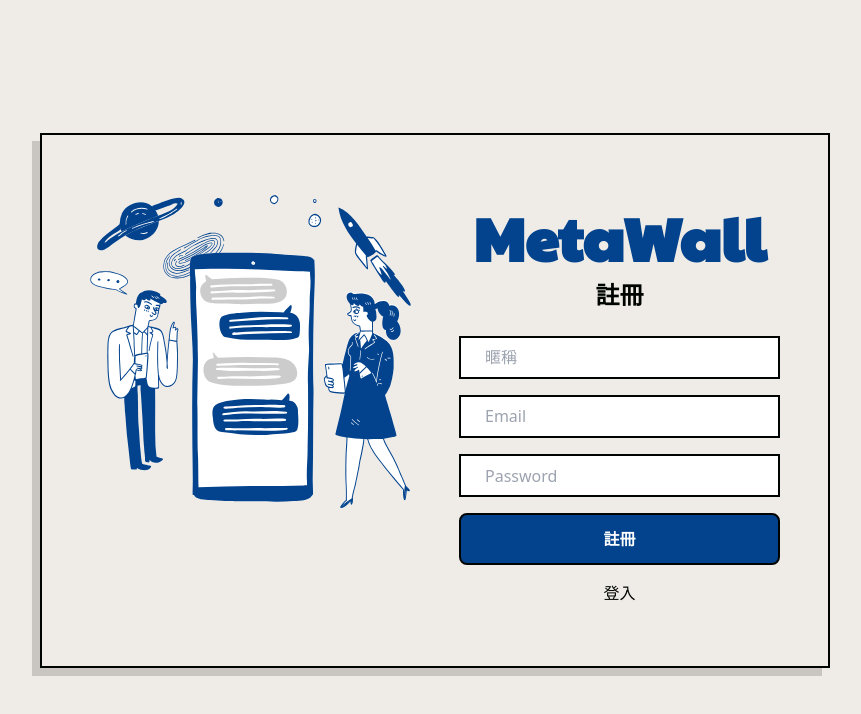
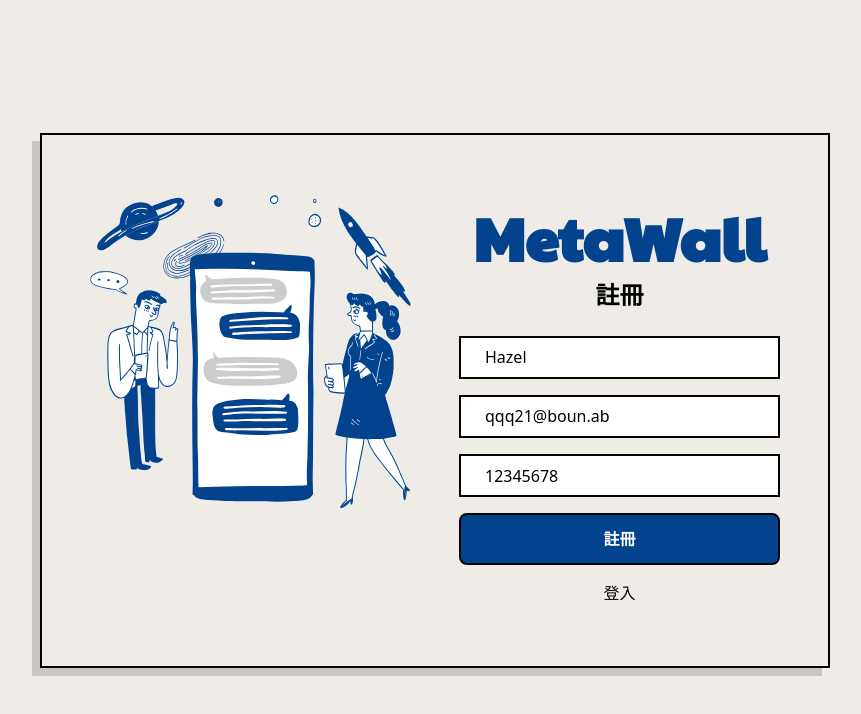
Before and after one commit to Hazelwu2/week4-nodejs-frontend, a Next.js app: page /register in a window 1280 px wide. Shown: the top 714 px of the page, without its empty margins (205-1066 px from the left). Built offline with nearby package versions, Linux system fonts and the light colour scheme.

Commit message:
feat: 串接註冊API

```diff
--- a/api/user.js
+++ b/api/user.js
@@ -10,10 +10,11 @@
 }
 
 // 註冊
-export async function signUpAPI() {
+export async function signUpAPI(data) {
   return await request({
     url: `api/users/sign_up`,
     method: 'post',
+    data
   })
 
 }
--- a/pages/register.tsx
+++ b/pages/register.tsx
@@ -1,16 +1,23 @@
+// Next
 import type { NextPage } from "next";
+import { useRouter } from 'next/router'
 import Head from "next/head";
 import Image from "next/image";
 import Link from "next/link";
 import { useState } from "react";
+// Component
 import login from "../public/image/login.svg";
 import { Button } from "../stories/modules/button/Button";
 import { Input } from "../stories/modules/input/Input";
+import { showSuccess } from '../utils/resHandle'
+// API
+import { signUpAPI } from '../api/user.js'
 
 const Register: NextPage = () => {
-  const [userName, setUserName] = useState("");
-  const [email, setEmail] = useState("");
-  const [password, setPassword] = useState("");
+  const router = useRouter();
+  const [userName, setUserName] = useState("Hazel");
+  const [email, setEmail] = useState("qqq21@boun.ab");
+  const [password, setPassword] = useState("12345678");
 
   const handleSetEmail = (e: any) => {
     setEmail(e.target.value)
@@ -23,6 +30,21 @@
   const handleSetPassword = (e: any) => {
     setPassword(e.target.value)
   }
+
+  const signIn = (async () => {
+    const params = {
+      name: userName,
+      email: email,
+      password: password,
+      passwordConfirm: password
+    }
+
+    const res = await signUpAPI(params)
+
+    if (res?.status === 1) {
+      showSuccess('註冊成功', () => router.push('/'))
+    }
+  })
 
   return (
     <div>
@@ -65,9 +87,7 @@
             <Button
               label="註冊"
               className="my-4"
-              onButtonClick={() => {
-                console.log("login");
-              }}
+              onButtonClick={signIn}
             />
             <Link href="/register" passHref>
               <span className="text-dark">登入</span>
--- a/utils/resHandle.js
+++ b/utils/resHandle.js
@@ -1,3 +1,5 @@
+import Swal from 'sweetalert2/dist/sweetalert2.js'
+
 export const resHandle = (response) => {
   const { status, data, errors } = response.data
   if (status === 1) return { data }
@@ -5,3 +7,12 @@
     errors
   }
 }
+
+export const showSuccess = (text = '成功', cb = noFunction) => {
+  Swal.fire({
+    icon: 'success',
+    text: `${text}`,
+  }).then(() => cb())
+}
+
+const noFunction = () => { }
```
